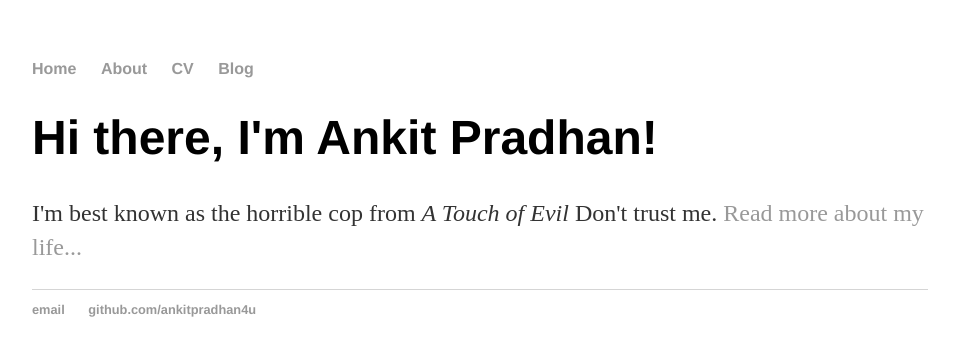
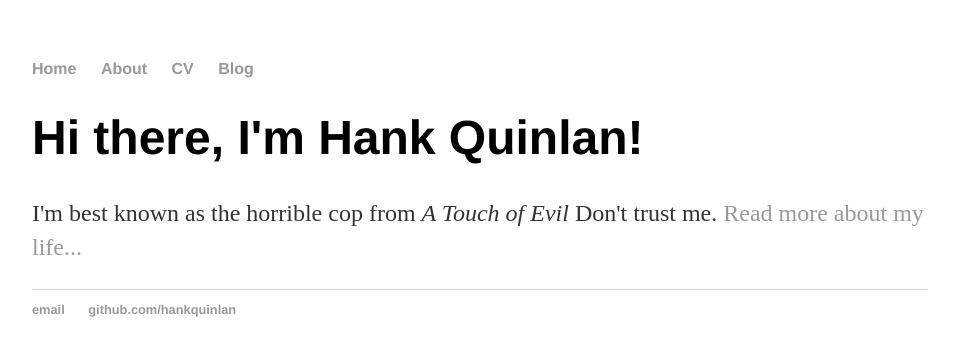
Before and after one commit to ankitpradhan4u/ankitpradhan4u.github.io, a Jekyll site: the page built from index.html, in a window 1280 px wide. Shown: the top 356 px of the page, without its empty margins (160-1115 px from the left). Built offline with Jekyll 4.4.1, drawn with Linux system fonts in a browser that asks for light colours.

Commit message:
Update index.html
Front-matter

```diff
--- a/index.html
+++ b/index.html
@@ -1,29 +1,8 @@
-<!DOCTYPE html>
-<html>
-	<head>
-		<title>Ankit Pradhan, Horrible Cop</title>
-		<link rel="stylesheet" type="text/css" href="/css/main.css">
-	</head>
-	<body>
-		<nav>
-    		<ul>
-        		<li><a href="/">Home</a></li>
-	        	<li><a href="/about">About</a></li>
-        		<li><a href="/cv">CV</a></li>
-        		<li><a href="/blog">Blog</a></li>
-    		</ul>
-		</nav>
-		<div class="container">
-    		<div class="blurb">
-        		<h1>Hi there, I'm Ankit Pradhan!</h1>
-				<p>I'm best known as the horrible cop from <em>A Touch of Evil</em> Don't trust me. <a href="/about">Read more about my life...</a></p>
-    		</div><!-- /.blurb -->
-		</div><!-- /.container -->
-		<footer>
-    		<ul>
-        		<li><a href="mailto:ankitpradhan4u@gmail.com">email</a></li>
-        		<li><a href="https://github.com/ankitpradhan4u">github.com/ankitpradhan4u</a></li>
-			</ul>
-		</footer>
-	</body>
-</html>
+---
+layout: default
+title: Hank Quinlan, Horrible Cop
+---
+<div class="blurb">
+	<h1>Hi there, I'm Hank Quinlan!</h1>
+	<p>I'm best known as the horrible cop from <em>A Touch of Evil</em> Don't trust me. <a href="/about">Read more about my life...</a></p>
+</div><!-- /.blurb -->
```
